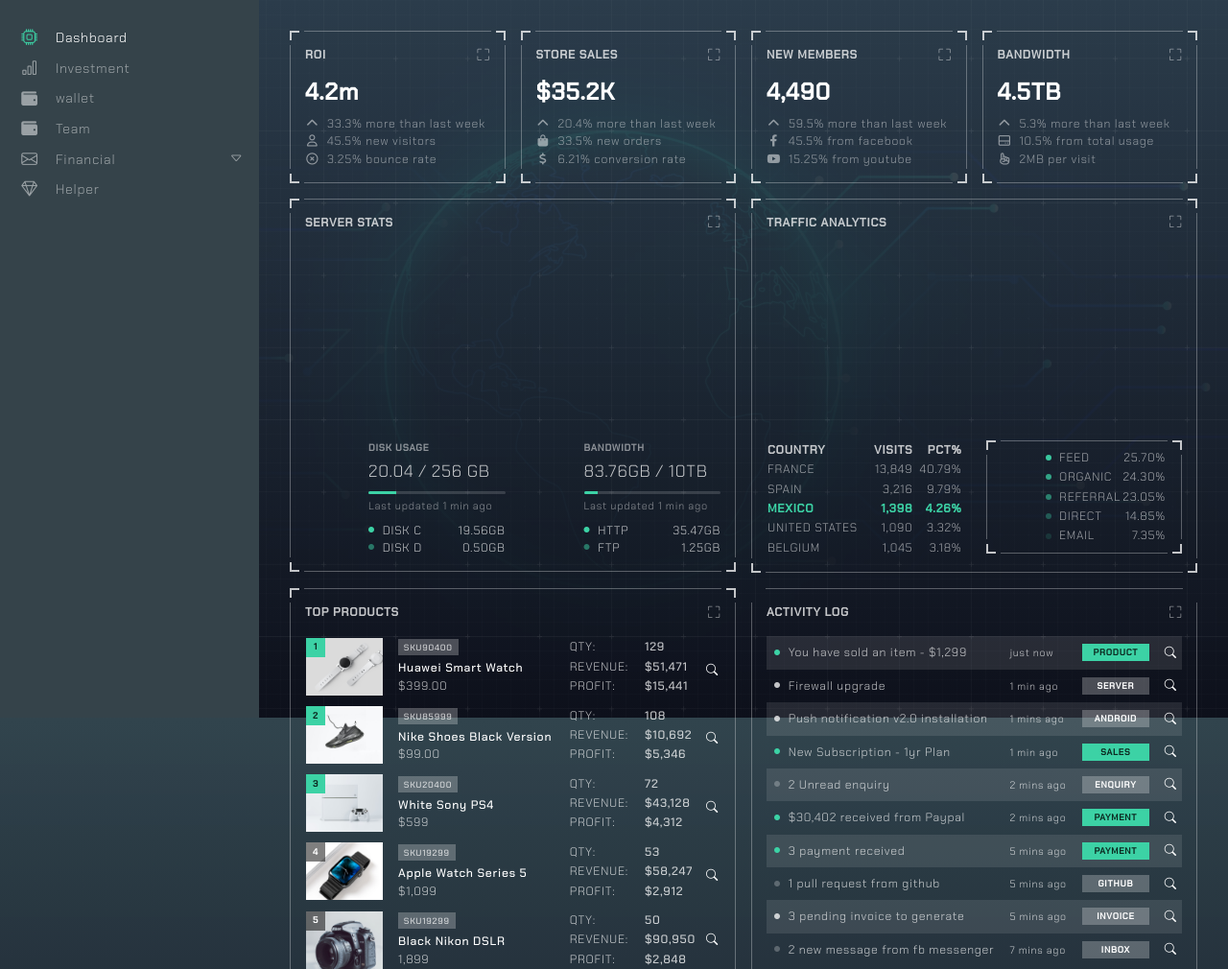
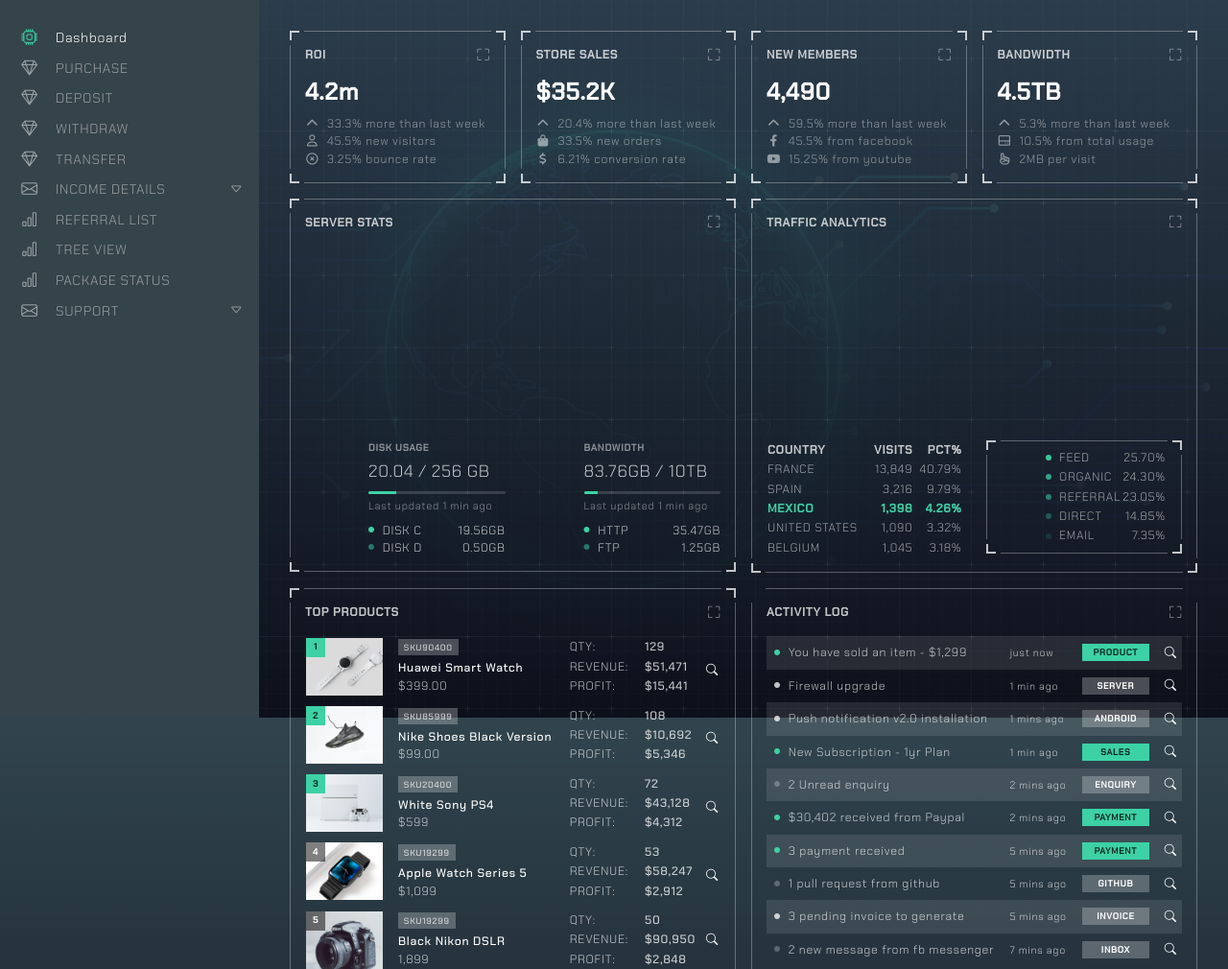
Before and after one commit to tanvirehasan/punusfi.com, a PHP site: page /app/index.php in a window 1280 px wide. Shown: the part 52-1062 px from the top of the page at 96% size. Run offline with PHP 8.4, Linux system fonts and the light colour scheme; the visitor is signed in with stand-in values (Sample User, id 1); data that the repository does not hold is empty; some libraries are stand-ins or nearby versions.

Commit message:
Update navbar.php

```diff
--- a/app/inc/navbar.php
+++ b/app/inc/navbar.php
@@ -9,24 +9,32 @@
 					<span class="menu-text">Dashboard</span>
 				</a>
 			</div>
+
 			<div class="menu-item">
-				<a href="packge.php" class="menu-link">
-					<span class="menu-icon"><i class="bi bi-bar-chart"></i></span>
-					<span class="menu-text">Investment</span>
+				<a href="helper.html" class="menu-link">
+					<span class="menu-icon"><i class="bi bi-gem"></i></span>
+					<span class="menu-text">PURCHASE</span>
 				</a>
 			</div>
 
 			<div class="menu-item">
-				<a href="wallet.php" class="menu-link">
-					<span class="menu-icon"><i class="fas fa-wallet"></i></span>
-					<span class="menu-text">wallet</span>
+				<a href="helper.html" class="menu-link">
+					<span class="menu-icon"><i class="bi bi-gem"></i></span>
+					<span class="menu-text">DEPOSIT</span>
 				</a>
 			</div>
 
 			<div class="menu-item">
-				<a href="team.php?tree=<?= UserData('user_name') ?>" class="menu-link">
-					<span class="menu-icon"><i class="fas fa-wallet"></i></span>
-					<span class="menu-text">Team</span>
+				<a href="helper.html" class="menu-link">
+					<span class="menu-icon"><i class="bi bi-gem"></i></span>
+					<span class="menu-text">WITHDRAW</span>
+				</a>
+			</div>
+
+			<div class="menu-item">
+				<a href="helper.html" class="menu-link">
+					<span class="menu-icon"><i class="bi bi-gem"></i></span>
+					<span class="menu-text">TRANSFER</span>
 				</a>
 			</div>
 
@@ -35,39 +43,84 @@
 					<span class="menu-icon">
 						<i class="bi bi-envelope"></i>
 					</span>
-					<span class="menu-text">Financial</span>
+					<span class="menu-text">INCOME DETAILS</span>
 					<span class="menu-caret"><b class="caret"></b></span>
 				</a>
 				<div class="menu-submenu">
 					<div class="menu-item">
 						<a href="deposit.php" class="menu-link">
-							<span class="menu-text">Funds Add</span>
+							<span class="menu-text">ROI</span>
 						</a>
 					</div>
 					<div class="menu-item">
 						<a href="sent_money.php" class="menu-link">
-							<span class="menu-text">Fund Transfer</span>
+							<span class="menu-text">REFERRAL</span>
 						</a>
 					</div>
 					<div class="menu-item">
 						<a href="deposit.php" class="menu-link">
-							<span class="menu-text">Funds Withdow</span>
+							<span class="menu-text">GENARATIONS</span>
 						</a>
 					</div>
+
 					<div class="menu-item">
 						<a href="email_detail.html" class="menu-link">
-							<span class="menu-text">Detail</span>
+							<span class="menu-text">RANK AND REWARDS </span>
+						</a>
+					</div>
+
+					<div class="menu-item">
+						<a href="email_detail.html" class="menu-link">
+							<span class="menu-text">ROYALITY </span>
 						</a>
 					</div>
 				</div>
 			</div>
 
 			<div class="menu-item">
-				<a href="helper.html" class="menu-link">
-					<span class="menu-icon"><i class="bi bi-gem"></i></span>
-					<span class="menu-text">Helper</span>
+				<a href="packge.php" class="menu-link">
+					<span class="menu-icon"><i class="bi bi-bar-chart"></i></span>
+					<span class="menu-text">REFERRAL LIST</span>
 				</a>
 			</div>
+
+			<div class="menu-item">
+				<a href="packge.php" class="menu-link">
+					<span class="menu-icon"><i class="bi bi-bar-chart"></i></span>
+					<span class="menu-text">TREE VIEW </span>
+				</a>
+			</div>
+
+			<div class="menu-item">
+				<a href="packge.php" class="menu-link">
+					<span class="menu-icon"><i class="bi bi-bar-chart"></i></span>
+					<span class="menu-text">PACKAGE STATUS</span>
+				</a>
+			</div>
+
+			<div class="menu-item has-sub">
+				<a href="#" class="menu-link">
+					<span class="menu-icon">
+						<i class="bi bi-envelope"></i>
+					</span>
+					<span class="menu-text">SUPPORT</span>
+					<span class="menu-caret"><b class="caret"></b></span>
+				</a>
+				<div class="menu-submenu">
+					<div class="menu-item">
+						<a href="deposit.php" class="menu-link">
+							<span class="menu-text">NEW TICKET</span>
+						</a>
+					</div>
+					<div class="menu-item">
+						<a href="sent_money.php" class="menu-link">
+							<span class="menu-text">TICKET HISTORY</span>
+						</a>
+					</div>
+
+				</div>
+			</div>
+
 		</div>
 	</div>
 </div>
```
